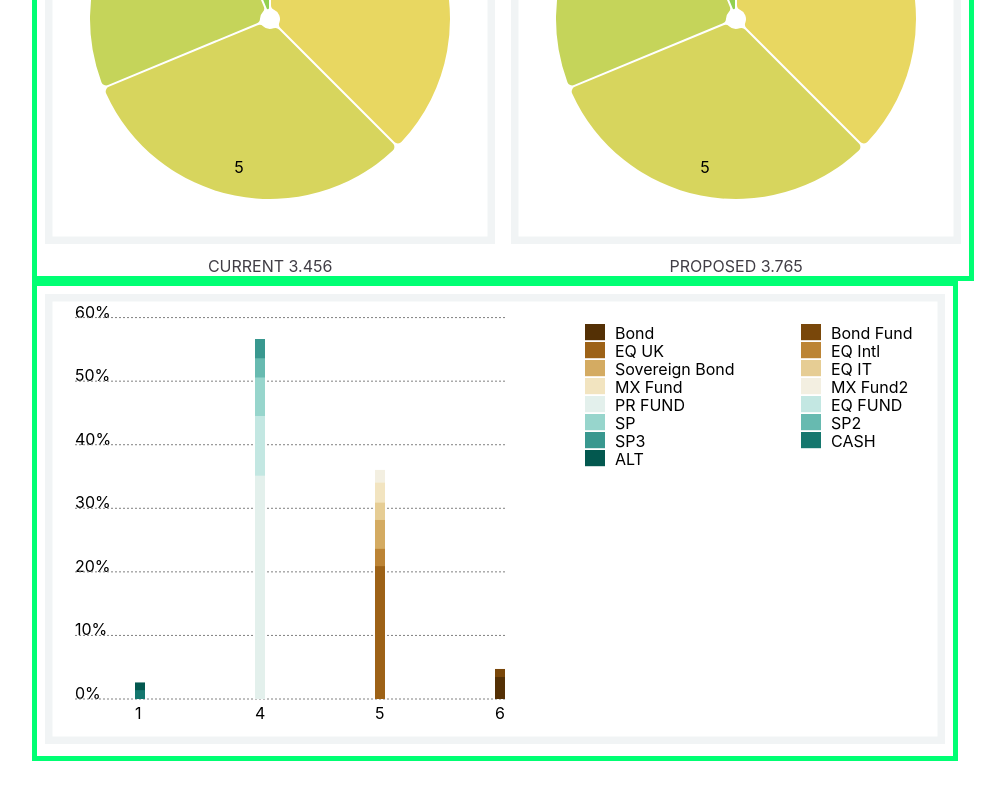
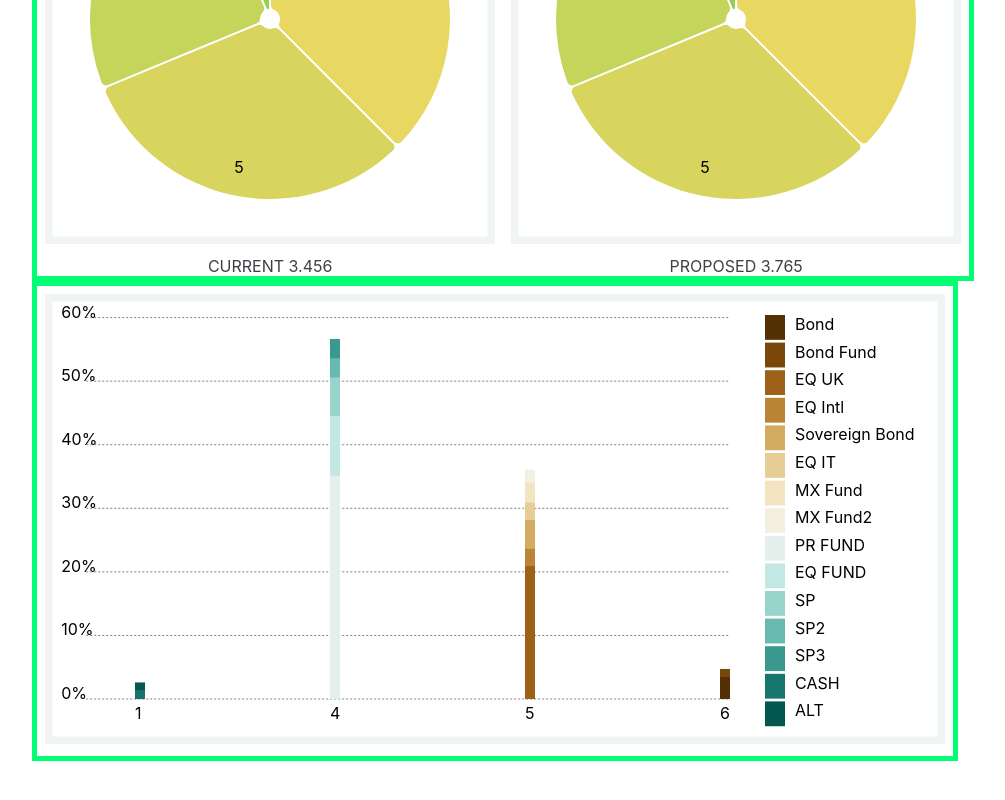
Before and after one commit to colinxsmith/newpie, an Angular app: page / in a window 1280 px wide. Shown: the part 340-1140 px from the top of the page, without its empty margins (39-1044 px from the left). Built offline with nearby package versions, Linux system fonts and the light colour scheme.

Commit message:
cosmetic

```diff
--- a/src/app/barchart/barchart.component.html
+++ b/src/app/barchart/barchart.component.html
@@ -20,10 +20,11 @@
             </rect>
         </g>
         <g *ngFor="let d of [0,1,2,3,4,5,6,7,8,9,10]">
-            <g *ngIf="(vscaleGraph(d/10)>boxsize/2*0.05)&&(vscaleGraph(d/10)<boxsize/2)">
-            <text [attr.x]="hscaleGraph(-0.5)" [attr.y]="vscaleGraph(0)-(Vrange[0]-vscaleGraph(d/10))">{{percentScale0(d/10)}}</text>
-            <line class="lines" [attr.y1]="vscaleGraph(0)-(Vrange[0]-vscaleGraph(d/10))" [attr.y2]="vscaleGraph(0)-(Vrange[0]-vscaleGraph(d/10))" [attr.x1]="hscaleGraph(-0.5)" [attr.x2]="hscaleGraph.range()[1]+10"></line>
-        </g></g>
+            <g *ngIf="(vscaleGraph(d/10)>boxsize/2*0.05)&&(vscaleGraph(d/10)<boxsize/2)" [attr.transform]="transform(hscaleGraph(-0.25),vscaleGraph(0)-(Vrange[0]-vscaleGraph(d/10)))">
+            <text [attr.x]="-25">{{percentScale0(d/10)}}</text>
+            <line class="lines"  [attr.y2]="vscaleGraph(0)-(Vrange[0]-vscaleGraph(d/10))-vscaleGraph(0)+(Vrange[0]-vscaleGraph(d/10))" [attr.x2]="hscaleGraph.range()[1]+10-hscaleGraph(-0.25)"></line>
+            </g>
+        </g>
         <g *ngFor="let d of rankTotals;let i = index">
             <rect class="forgraph" [attr.width]="10" [attr.y]="vscaleGraph(0)-(Vrange[0]-vscaleGraph(d.totalPercent))" [attr.height]="(Vrange[0]-vscaleGraph(d.totalPercent))" [attr.x]="hscaleGraph(i+0.1)" >
                 <title>{{'i:'+i+' rankings:'+d.id+' total percent:'+percentScale(d.totalPercent)}}</title>
@@ -33,7 +34,7 @@
                 <rect  class="assetpercent" (mouseenter)="over($event,dataItem,true)"  (mouseleave)="over($event,dataItem)"   [style.opacity]="1" [style.fill]="dataItem.colour" [attr.width]="10" [attr.y]="vscaleGraph(0)-(Vrange[0]-vscaleGraph(dataItem.runningPercent))" [attr.height]="(Vrange[0]-vscaleGraph(dataItem.runningPercent))" [attr.x]="hscaleGraph(i)" >
                     <title>{{dataItem.name+" "+percentScale(dataItem.percent)+" "+dataItem.id+" ranking "+dataItem.ranking}}</title>
                 </rect>
-                <g class="stockLegend" [attr.transform]="transform(hLedge(dataItem.id)+boxsize*0.24*(dataItem.id%2),0.5*vLedge(dataItem.id-dataItem.id%2))">
+                <g class="stockLegend" [attr.transform]="transform(hLedge(dataItem.id)+0*boxsize*0.24*(dataItem.id%2),vLedge(dataItem.id-0*dataItem.id%2))">
                     <rect class="stocklegend" [style.fill]="dataItem.colour" [attr.width]="20" [attr.x]="0" [attr.height]="(vLedge(1)-vLedge(0))*0.9" [attr.y]="-15">
                     <title> {{dataItem.name+"(asset"+dataItem.id+")"}}</title>
                     </rect>
--- a/src/app/barchart/barchart.component.ts
+++ b/src/app/barchart/barchart.component.ts
@@ -64,22 +64,22 @@ export class BarchartComponent implements OnInit {
     this.maxRankTotal = d3.max(this.rankTotals.map(d => d.totalPercent)) as number;
     const grandTotal = this.rankTotals.flatMap((v) => v.totalPercent).reduce((agg, now) => agg + now, 0);
     console.log(grandTotal);
-    this.Hrange = [this.boxsize * 1e-1, this.boxsize * 5e-1];
+    this.Hrange = [this.boxsize * 1e-1, this.boxsize * 7.5e-1];
     this.Vrange = [this.boxsize / 2 * 9e-1, this.boxsize / 2 * 1e-1];
     this.Vdomain = [Math.min(0, d3.min(this.rankTotals.map(d => d.totalPercent)) as number), Math.max(-1e-1, d3.max(this.rankTotals.map(d => d.totalPercent)) as number)];
     this.vscaleGraph = d3.scaleLinear(this.Vdomain, this.Vrange);
     this.Hdomain = [d3.min(this.rankTotals.map((_, i) => i)) as number, d3.max(this.rankTotals.map((_, i) => i)) as number];
     this.hscaleGraph = d3.scaleLinear(this.Hdomain, this.Hrange);
-    console.log(this.Hdomain, this.Vdomain);
+/*    console.log(this.Hdomain, this.Vdomain);
     console.log(this.hscaleGraph.range(), this.vscaleGraph.range());
     console.log(this.Vdomain, this.Vrange);
     console.log(0, this.vscaleGraph(0));
     console.log(0.5, this.vscaleGraph(0.5));
     console.log(1, this.hscaleGraph(1));
     console.log(2, this.hscaleGraph(2));
-    console.log(3, this.hscaleGraph(3));
-    this.hLedge = d3.scaleLinear([0, this.data.rankingDistribution.length], [this.boxsize * 0.6, this.boxsize * 0.6]);
-    this.vLedge = d3.scaleLinear([0, this.data.rankingDistribution.length], [this.boxsize * 0.1, this.boxsize * 0.4]);
+    console.log(3, this.hscaleGraph(3));*/
+    this.hLedge = d3.scaleLinear([0, this.data.rankingDistribution.length], [this.boxsize * 0.8, this.boxsize * 0.8]);
+    this.vLedge = d3.scaleLinear([0, this.data.rankingDistribution.length], [this.boxsize * 0.04, this.boxsize * 0.5]);
     if(this.animate)this.update();
   }
   update() {
```
